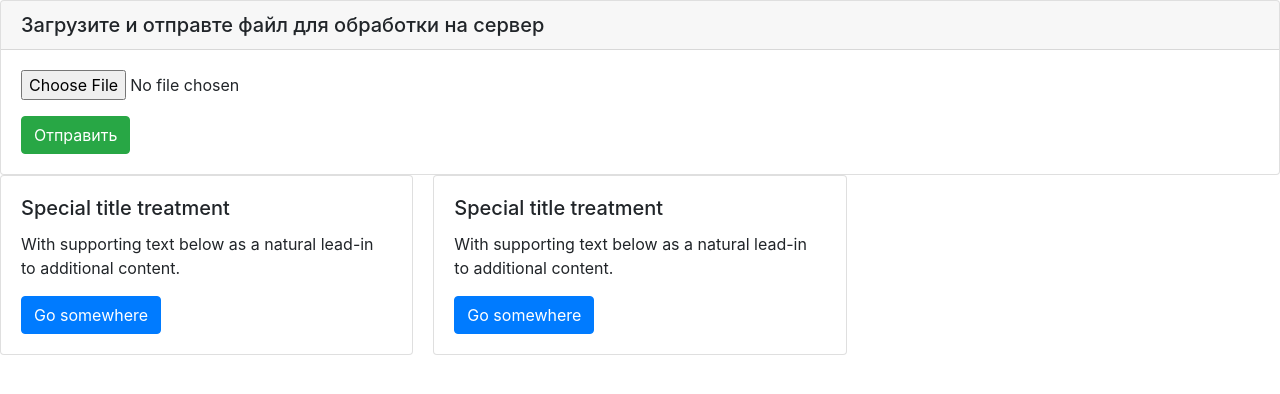
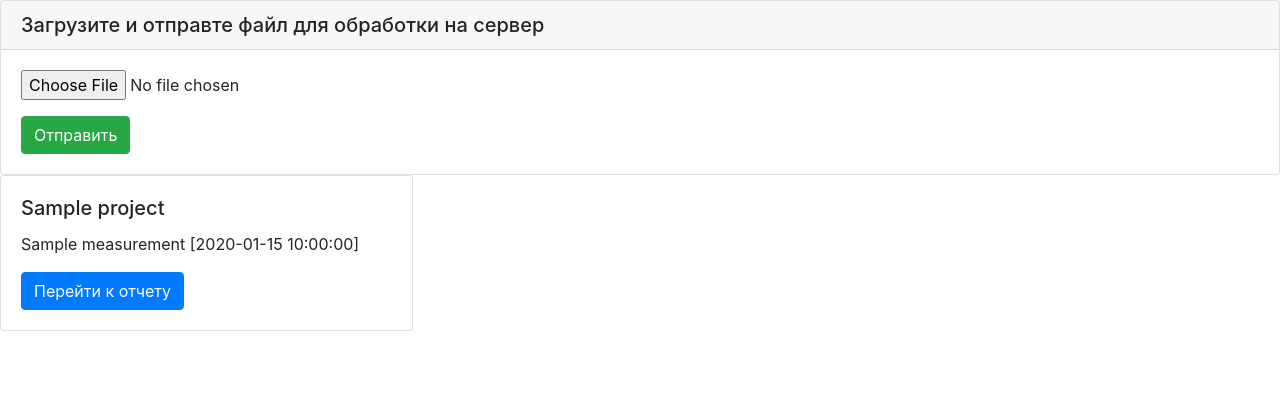
Before and after one commit to pdf-reports-parser/frontend, a Flask app: template frontend/templates/index.html in a window 1280 px wide. Shown: the top 394 px of the page. Run offline with Flask 2, Linux system fonts and the light colour scheme; the template is opened without the code that fills it: values that come from a table or form of the project are taken from there, most other values are stand-ins (such as "Sample title", 1, 10 or a date in 2020); some libraries are stand-ins or nearby versions.

Commit message:
Implement style

```diff
--- a/frontend/templates/index.html
+++ b/frontend/templates/index.html
@@ -32,22 +32,14 @@
             <div class="col-sm-15">
                 <div class="card">
                     <div class="card-body">
-                        <h5 class="card-title">Special title treatment</h5>
-                        <p class="card-text">With supporting text below as a natural lead-in to additional content.</p>
-                        <a href="{{ url_for('measurements.measurements', uid=measurement.uid) }}" class="btn btn-primary">Go somewhere</a>
+                        <h5 class="card-title">{{ measurement.project }}</h5>
+                        <p class="card-text">{{ measurement.subject }} [{{ measurement.date }}] <{{measurement.responsible }}></p>
+                        <a href="{{ url_for('measurements.measurements', uid=measurement.uid) }}" class="btn btn-primary">Перейти к отчету</a>
                     </div>
                 </div>
             </div>
         {% endfor %}
-            <div class="col-sm-15">
-                <div class="card">
-                    <div class="card-body">
-                        <h5 class="card-title">Special title treatment</h5>
-                        <p class="card-text">With supporting text below as a natural lead-in to additional content.</p>
-                        <a href="" class="btn btn-primary">Go somewhere</a>
-                    </div>
-                </div>
-            </div>
+
         </div>
 
 
```
